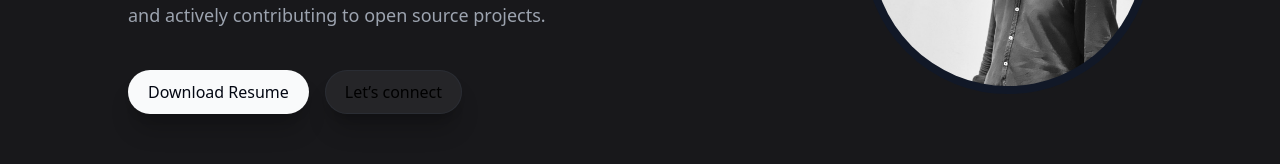
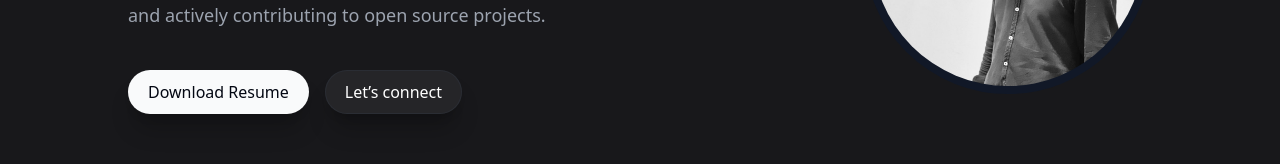
Before and after one commit to Arslan-chaudhry99/new-portfolio, a Next.js app: page / in a window 1280 px wide. Shown: the part 382-546 px from the top of the page. Built offline with nearby package versions, Linux system fonts and the light colour scheme.

Commit message:
Fix color issues

```diff
--- a/app/page.tsx
+++ b/app/page.tsx
@@ -63,7 +63,7 @@ export default function Page() {
                     Download Resume
                   </Link>
                   <Link
-                    className="inline-flex items-center gap-1 group/button rounded-full hover:scale-105 focus:outline-none transition ring-offset-gray-900  shadow-xl shadow-black/20 ring-1 [&amp;:not(:focus)]:ring-inset ring-gray-700/30 hover:bg-gray-700/70 focus:ring-gray-600 focus:ring-offset-2 text-base font-medium px-5 py-2.5 justify-center"
+                    className="inline-flex items-center gap-1 group/button rounded-full hover:scale-105 focus:outline-none transition ring-offset-gray-900  shadow-xl shadow-black/20 ring-1 [&amp;:not(:focus)]:ring-inset ring-gray-700/30 hover:bg-gray-700/70 focus:ring-gray-600 focus:ring-offset-2 text-base font-medium px-5 py-2.5 justify-center !text-white"
                     href="/contact/"
                     style={{ background: "rgba(39, 39, 42, .9)" }}
                   >
```
